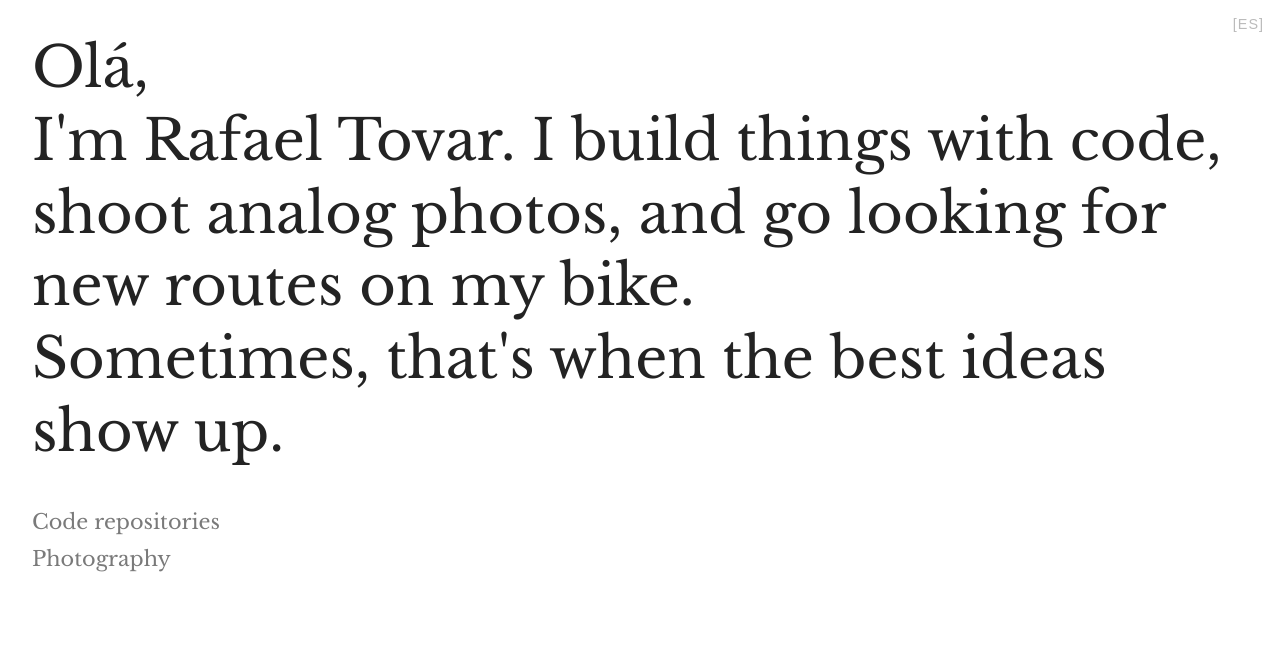
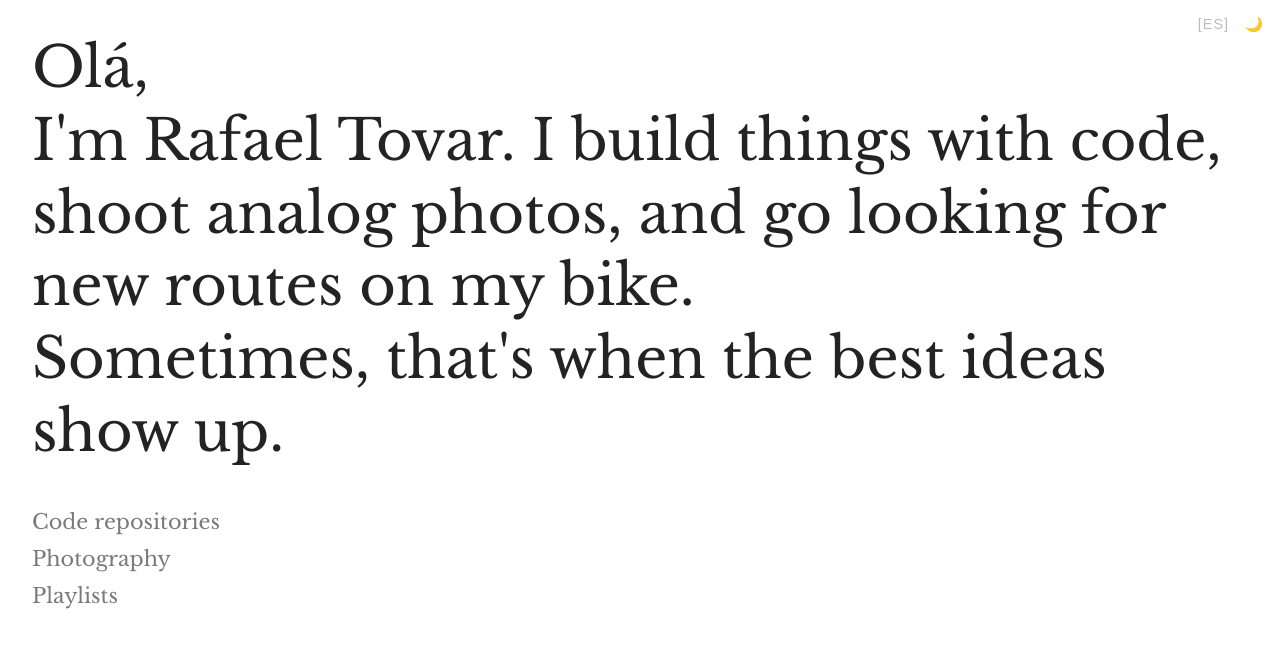
Before and after one commit to rafaeltovar/rafaeltovar.info-static-site, a plain HTML site: page public/index.html in a window 1280 px wide. Drawn offline with nearby package versions, Linux system fonts and the light colour scheme.

Commit message:
add dark mode and autodetect mode

```diff
--- a/public/index.html
+++ b/public/index.html
@@ -10,10 +10,9 @@
       height: 100%;
       margin: 0;
       padding: 0;
-      background: #fff;
       font-family: 'Libre Baskerville', serif;
-      color: #232323;
       min-height: 100vh;
+      /* color and background set by theme classes */
     }
     body {
       display: flex;
@@ -60,20 +59,61 @@
         font-size: 1rem;
       }
     }
-  </style>
-</head>
-<body>
-  <a id="lang-switch" href="#" style="
+
+    /* Light theme */
+    .theme-light {
+      background: #fff;
+      color: #232323;
+    }
+    .theme-light .links-list a {
+      color: #7a7a7a;
+    }
+    .theme-light .links-list a:hover {
+      color: #232323;
+    }
+
+    /* Dark theme */
+    .theme-dark {
+      background: #181818;
+      color: #eaeaea;
+    }
+    .theme-dark .links-list a {
+      color: #bdbdbd;
+    }
+    .theme-dark .links-list a:hover {
+      color: #eaeaea;
+    }
+
+    /* Switchers */
+    .switchers {
       position: absolute;
       top: 1rem;
       right: 1rem;
+      display: flex;
+      gap: 1rem;
+      z-index: 10;
+    }
+    .switch-link {
       font-size: 0.9rem;
       color: #bbb;
       text-decoration: none;
       font-family: sans-serif;
       letter-spacing: 1px;
-    z-index: 10;
-  ">[ES]</a>
+      cursor: pointer;
+      background: none;
+      border: none;
+      padding: 0;
+    }
+    .switch-link:focus {
+      outline: 1px dotted #bbb;
+    }
+  </style>
+</head>
+<body>
+    <div class="switchers">
+      <a id="lang-switch" class="switch-link" href="#">[ES]</a>
+      <button id="theme-switch" class="switch-link" type="button">🌙</button>
+    </div>
     <div class="main-text" style="display: block;">
       <span id="saludo">Hi</span>,<br/>
       <span id="main-text-en">
@@ -86,6 +126,7 @@
     <ul class="links-list">
       <li><a href="https://github.com/rafaeltovar" target="_blank">Code repositories</a></li>
       <li><a href="https://rafaeltovar.tumblr.com" target="_blank">Photography</a></li>
+      <li><a href="https://open.spotify.com/user/fitopaldi" target="_blank">Playlists</a></li>
     </ul>
     <script>
       const saludos = ["Hi", "Hola", "Ciao", "Salut", "Hoi", "Olá"];
@@ -93,6 +134,26 @@
       let lang = "en"; // default language
       let intervalId = null;
 
+      // Theme logic
+      const prefersDark = window.matchMedia('(prefers-color-scheme: dark)').matches;
+      const themeKey = 'theme';
+      let theme = localStorage.getItem(themeKey) || (prefersDark ? 'dark' : 'light');
+
+      function applyTheme() {
+        document.documentElement.classList.remove('theme-light', 'theme-dark');
+        document.documentElement.classList.add(theme === 'dark' ? 'theme-dark' : 'theme-light');
+        document.getElementById('theme-switch').textContent = theme === 'dark' ? '☀️' : '🌙';
+      }
+
+      document.getElementById('theme-switch').addEventListener('click', function() {
+        theme = theme === 'dark' ? 'light' : 'dark';
+        localStorage.setItem(themeKey, theme);
+        applyTheme();
+      });
+
+      applyTheme();
+
+      // Language logic
       function switchLang() {
         lang = lang === "en" ? "es" : "en";
         document.getElementById('main-text-en').style.display = lang === "en" ? "inherit" : "none";
@@ -113,7 +174,6 @@
           idx = (idx + 1) % saludos.length;
           const saludoSpan = document.getElementById('saludo');
           if (saludoSpan) saludoSpan.textContent = saludos[idx];
-
         }, 1000);
       }
 
```
Also changed, not shown: 1 other file. Lines whose indentation alone changed are shown as unchanged.
